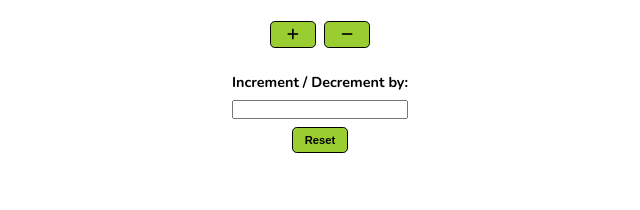
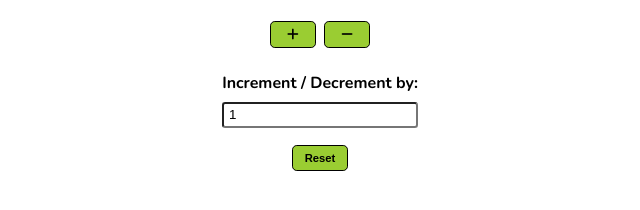
Before and after one commit to kchamling/counter-app, a plain HTML site: page index.html in a window 1280 px wide. Shown: the part 162-372 px from the top of the page, without its empty margins (320-960 px from the left). Drawn offline with nearby package versions, Linux system fonts and the light colour scheme.

Commit message:
minor bug fixed

```diff
--- a/app.js
+++ b/app.js
@@ -1,18 +1,20 @@
 const container = document.querySelector("#container");
 const count = document.querySelector(".count-container #count");
-count.innerText = 0;
 const plusBtn = document.querySelector(".button-controls #plus-btn");
 const minusBtn = document.querySelector(".button-controls #minus-btn");
 const changeBy = document.querySelector(".change-by input");
 const resetBtn = document.querySelector("#reset-btn");
 
+count.innerText = 0;
+
 plusBtn.addEventListener("click", () => {
   const currentCount = parseInt(count.innerText);
-
+  console.log(currentCount);
   const changeByValue = parseInt(changeBy.value);
-
+  console.log(changeByValue);
   count.innerText = currentCount + changeByValue;
 });
+
 minusBtn.addEventListener("click", () => {
   const currentCount = parseInt(count.innerText);
   const changeByValue = parseInt(changeBy.value);
--- a/index.html
+++ b/index.html
@@ -34,7 +34,7 @@
       </div>
       <div class="change-by">
         <p>Increment / Decrement by:</p>
-        <input type="number" name="" id="" max="10" min="1" />
+        <input type="number" name="" id="" max="10" min="1" value="1"/>
       </div>
       <button type="reset" id="reset-btn" class="btn">Reset</button>
 
--- a/style.css
+++ b/style.css
@@ -58,8 +58,13 @@ h1 {
 }
 
 .change-by p {
-  font-size: 0.9rem;
+  font-size: 1rem;
   font-weight: 700;
+}
+
+.change-by input {
+  padding: 0.2rem 0.3rem;
+  border-radius: 0.2rem;
 }
 
 #reset-btn {
@@ -67,4 +72,5 @@ h1 {
   font-weight: 600;
   width: 3.5rem;
   height: 1.6rem;
+  margin-top: 0.6rem;
 }
```
